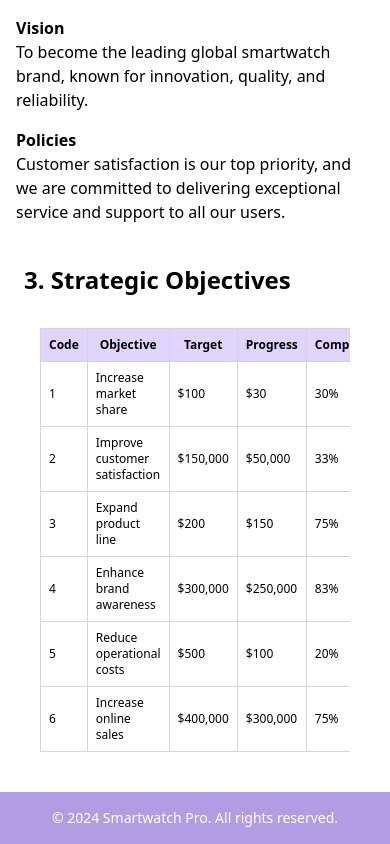
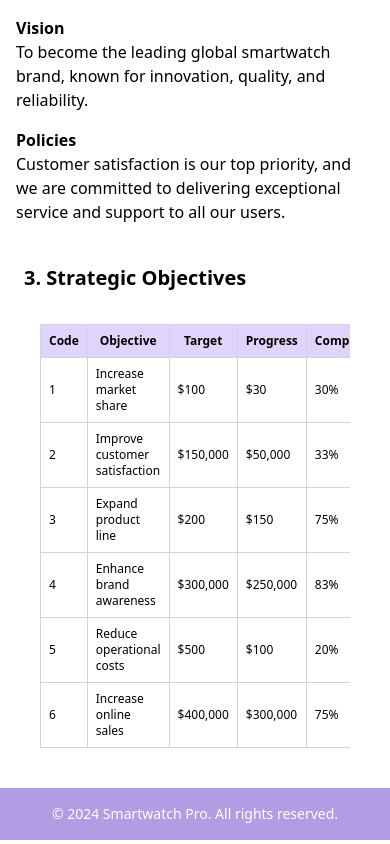
Before and after one commit to ErSantis/WEB-FE-REACT-HW4-ElkinSantis, a React (Vite) app: page / in a window 390 px wide. Shown: the part 1116-1960 px from the top of the page. Built offline with nearby package versions, Linux system fonts and the light colour scheme.

Commit message:
Refactor Objectives component to update heading size

```diff
--- a/src/components/Objectives.jsx
+++ b/src/components/Objectives.jsx
@@ -4,7 +4,7 @@ import ProductTable from './ProductTable';
 const Objectives = () => {
   return (
     <section className="p-6">
-      <h2 className="text-2xl font-semibold">3. Strategic Objectives</h2>
+      <h2 className="text-xl sm:text-2xl font-semibold">3. Strategic Objectives</h2>
       <ProductTable />
     </section>
   );
```
